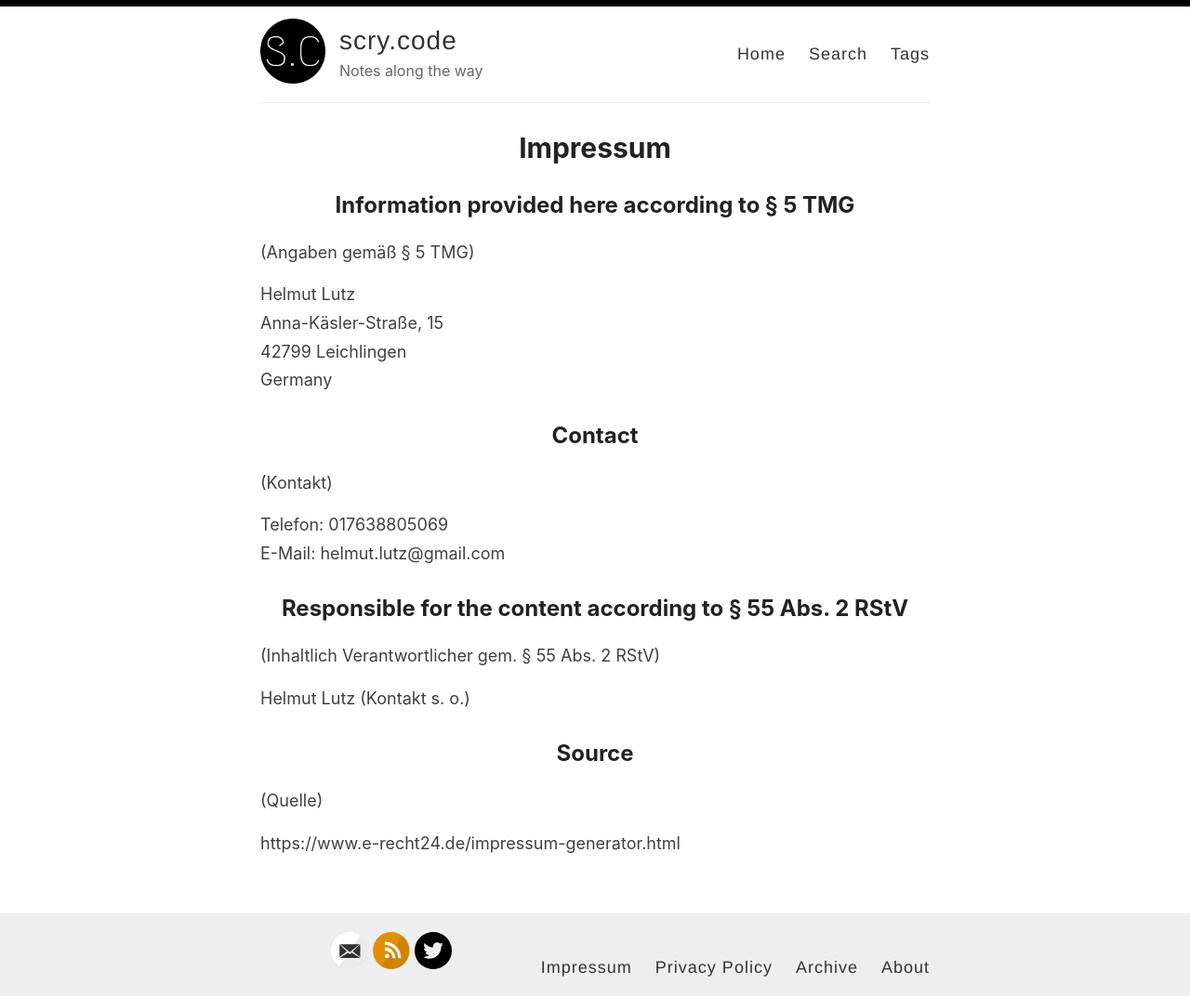
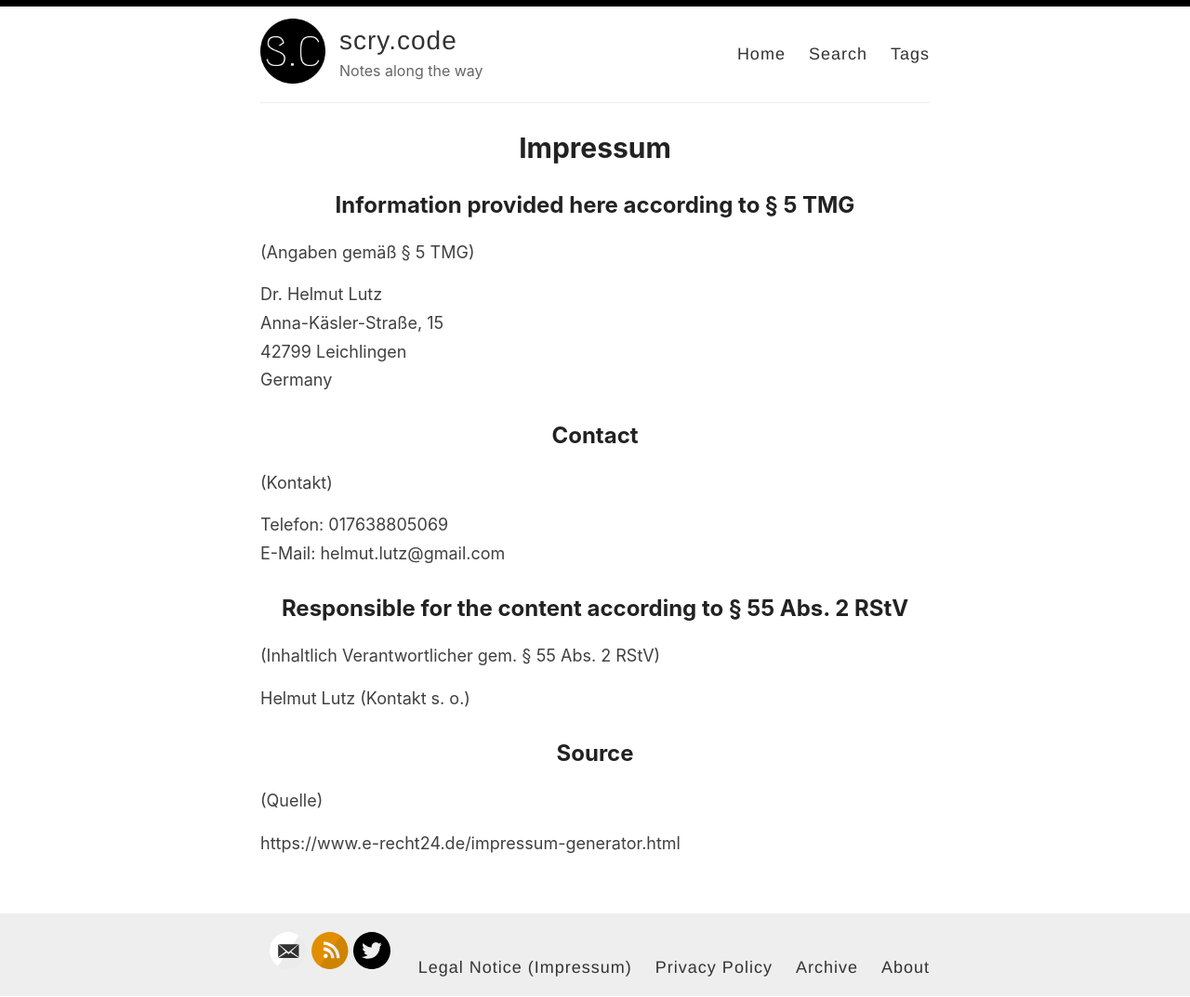
Before and after one commit to helmutlutz/blog, a Jekyll site: the page built from docs/_pages/impressum.md, in a window 1280 px wide. Shown: the whole page at 93% size. Built offline with Jekyll 4.4.1, drawn with Linux system fonts in a browser that asks for light colours.

Commit message:
Changed work-tags to tech-tags

```diff
--- a/docs/_layouts/default.html
+++ b/docs/_layouts/default.html
@@ -47,7 +47,7 @@
           <footer class="footer">
             {% include svg-icons.html %}
             <nav>
-              <a href="{{ site.baseurl }}/impressum">Impressum</a>
+              <a href="{{ site.baseurl }}/impressum">Legal Notice (Impressum)</a>
               <a href="{{ site.baseurl }}/privacy">Privacy Policy</a>
               <a href="{{ site.baseurl }}/archive">Archive</a>
               <a href="{{ site.baseurl }}/about">About</a>
--- a/docs/_pages/impressum.md
+++ b/docs/_pages/impressum.md
@@ -7,7 +7,7 @@
 ## Information provided here according to § 5 TMG
 (Angaben gemäß § 5 TMG)
 
-Helmut Lutz
+Dr. Helmut Lutz
 Anna-Käsler-Straße, 15
 42799 Leichlingen
 Germany
--- a/docs/index.html
+++ b/docs/index.html
@@ -2,9 +2,9 @@
 layout: default
 ---
 <h1 >The Balance</h1>
-<a href="{{ site.baseurl }}/work-tags">
+<a href="{{ site.baseurl }}/tech-tags">
   <div class="column-2 tile-1">
-    <h2 class="tile-text">WORK</h2>
+    <h2 class="tile-text">TECH</h2>
     <div class="tile-text">
       To the archive of technical posts
     </div>
```
Also changed, not shown: docs/_pages/privacy.md (+1 -1 lines), docs/_pages/tech-tags.md (renamed from docs/_pages/work-tags.md, +1 -1 lines).
